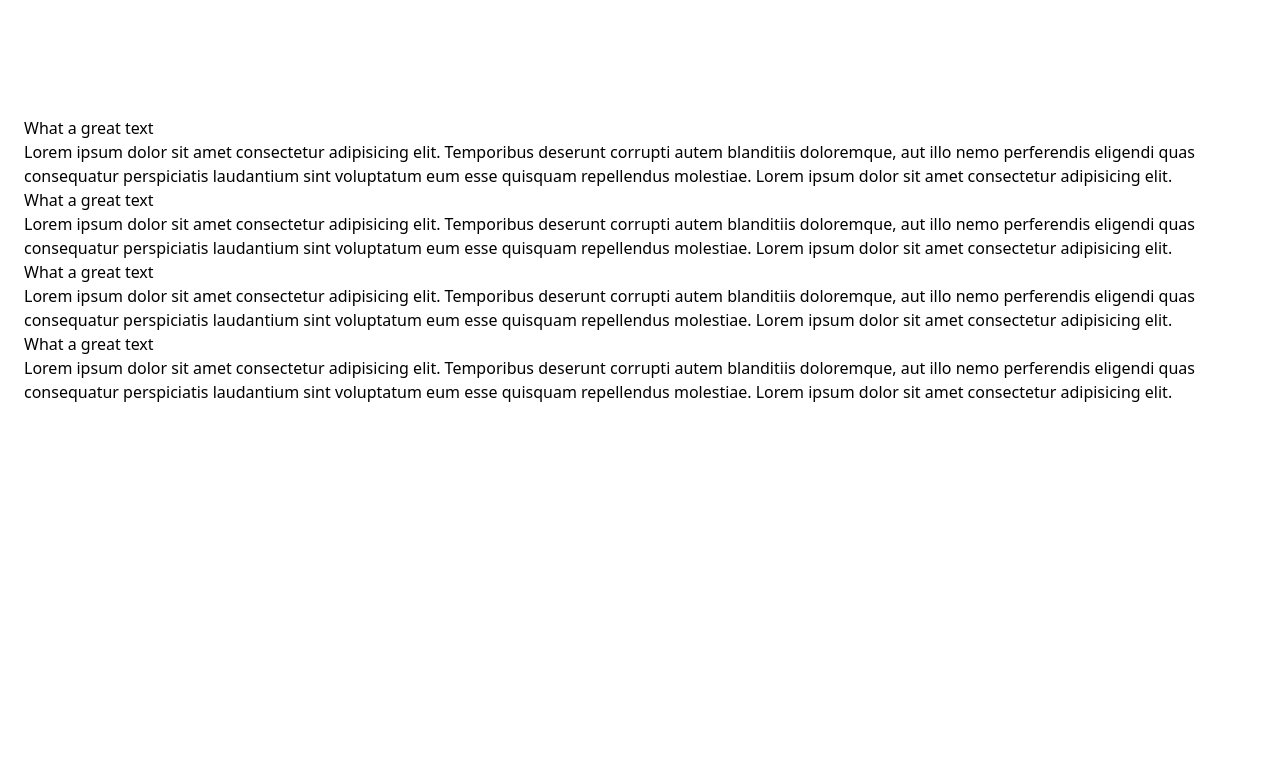
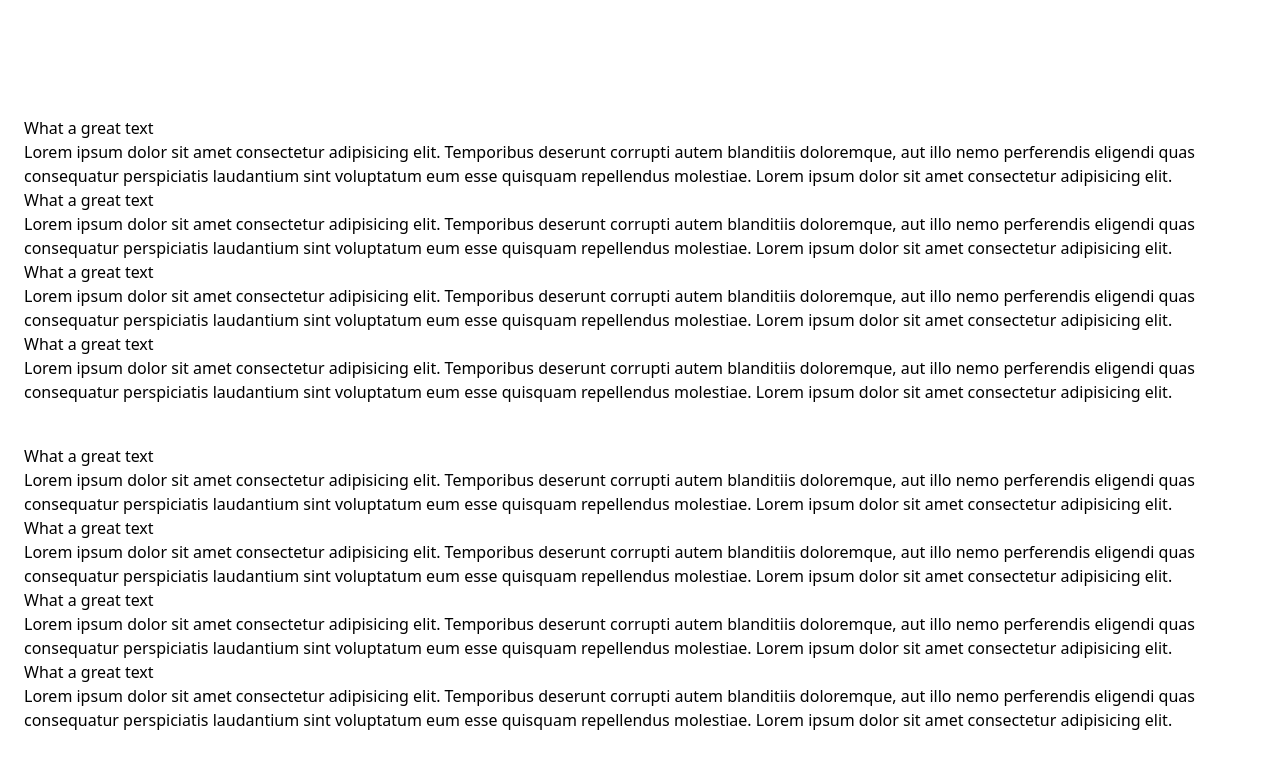
Before and after one commit to mondaymood/elsewhere_blog_template, a Jekyll site: the page built from _posts/2022-11-21-second-post.html, in a window 1280 px wide and 900 px high, scrolled down 3297 px, cut to the strip 128-897 px from the top of the window. Built offline with Jekyll 4.4.1, drawn with Linux system fonts in a browser that asks for light colours; nearby versions of some CDN libraries; before the commit the page ends 3869 px from its top, so only the background shows below that.

Commit message:
Updated '_posts/2022-11-21-second-post.html' via CloudCannon

```diff
--- a/_posts/2022-11-21-second-post.html
+++ b/_posts/2022-11-21-second-post.html
@@ -138,4 +138,35 @@ page_blocks:
       eligendi quas consequatur perspiciatis laudantium sint voluptatum eum esse
       quisquam repellendus molestiae. Lorem ipsum dolor sit amet consectetur
       adipisicing elit.
+  - _id: text
+    title: Text
+    col-size: md:grid-cols-1
+    heading_1: What a great text
+    copy_1_html: >-
+      <p>Lorem ipsum dolor sit amet consectetur adipisicing elit. Temporibus
+      deserunt corrupti autem blanditiis doloremque, aut illo nemo perferendis
+      eligendi quas consequatur perspiciatis laudantium sint voluptatum eum esse
+      quisquam repellendus molestiae. Lorem ipsum dolor sit amet consectetur
+      adipisicing elit.</p>
+    heading_2: What a great text
+    copy_2_html: >-
+      <p>Lorem ipsum dolor sit amet consectetur adipisicing elit. Temporibus
+      deserunt corrupti autem blanditiis doloremque, aut illo nemo perferendis
+      eligendi quas consequatur perspiciatis laudantium sint voluptatum eum esse
+      quisquam repellendus molestiae. Lorem ipsum dolor sit amet consectetur
+      adipisicing elit.</p>
+    heading_3: What a great text
+    copy_3_html: >-
+      <p>Lorem ipsum dolor sit amet consectetur adipisicing elit. Temporibus
+      deserunt corrupti autem blanditiis doloremque, aut illo nemo perferendis
+      eligendi quas consequatur perspiciatis laudantium sint voluptatum eum esse
+      quisquam repellendus molestiae. Lorem ipsum dolor sit amet consectetur
+      adipisicing elit.</p>
+    heading_4: What a great text
+    copy_4_html: >-
+      <p>Lorem ipsum dolor sit amet consectetur adipisicing elit. Temporibus
+      deserunt corrupti autem blanditiis doloremque, aut illo nemo perferendis
+      eligendi quas consequatur perspiciatis laudantium sint voluptatum eum esse
+      quisquam repellendus molestiae. Lorem ipsum dolor sit amet consectetur
+      adipisicing elit.</p>
 ---
```
